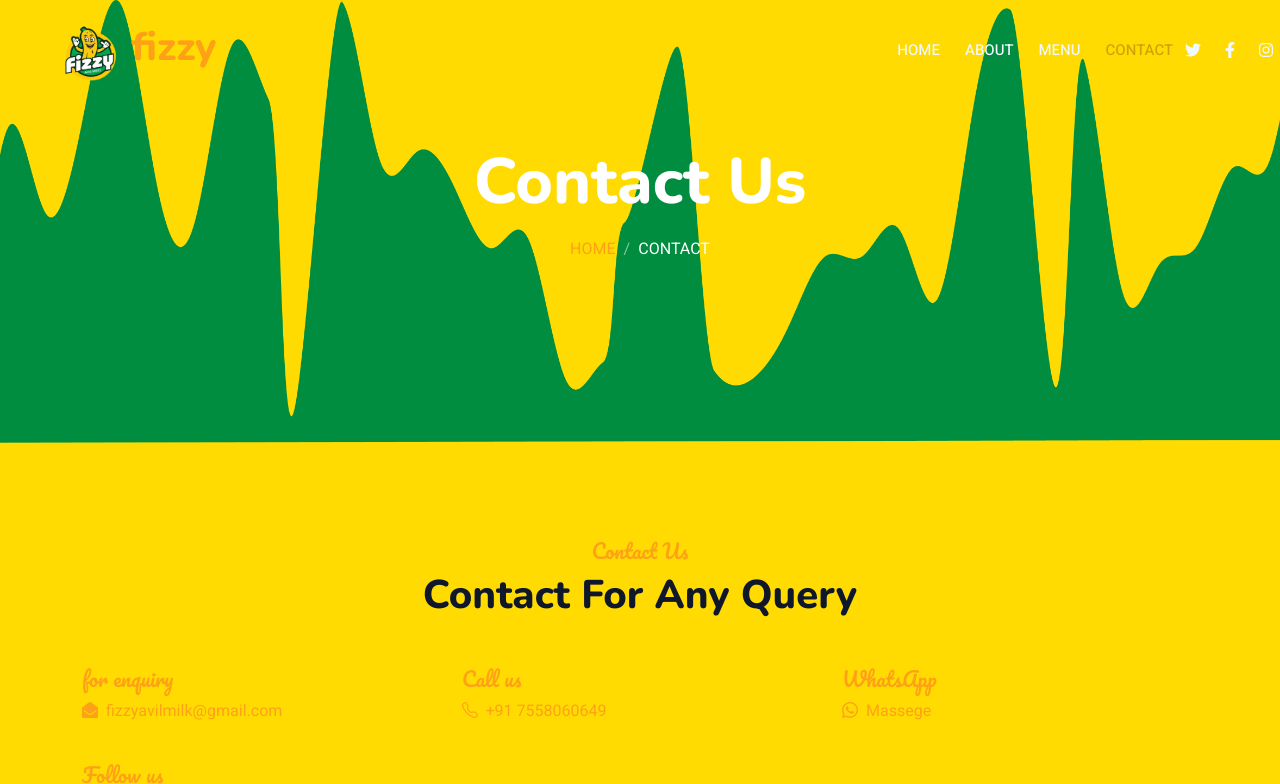
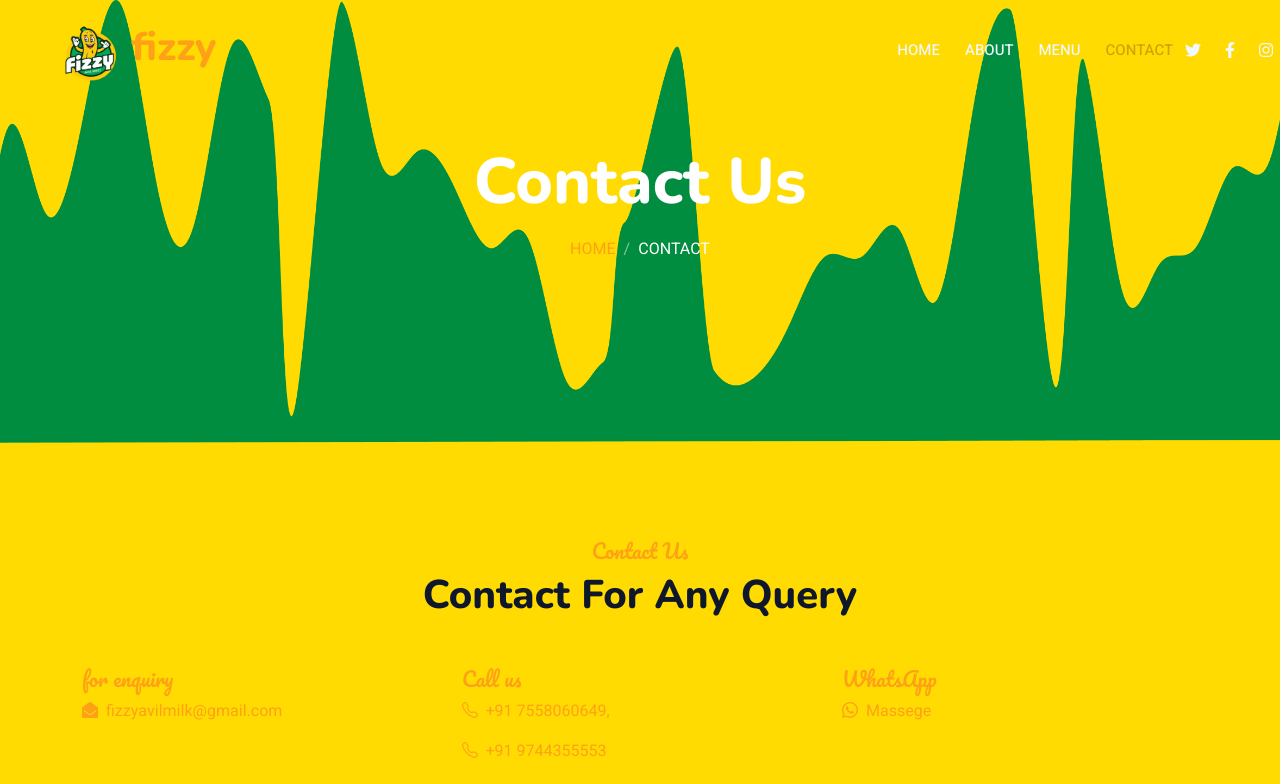
Before and after one commit to farhanbinummer/fizzavilmilk, a plain HTML site: page contact.html in a window 1280 px wide. Shown: the top 784 px of the page. Drawn offline with nearby package versions, Linux system fonts and the light colour scheme.

Commit message:
new number added

```diff
--- a/contact.html
+++ b/contact.html
@@ -108,7 +108,9 @@
                             </div>
                             <div class="col-md-4">
                                 <h5 class="section-title ff-secondary fw-normal text-start text-primary">Call us</h5>
-                                <p><a href="tel:7558060649"><i class="fa bi bi-telephone text-primary me-2"></i>+91 7558060649</p></a>
+                                <p><a href="tel:7558060649"><i class="fa bi bi-telephone text-primary me-2"></i>+91 7558060649,</p></a>
+                                <a href="tel:9744355553"><i class="fa bi bi-telephone text-primary me-2"></i>+91 9744355553 </a>
+
                             </div>
                             <div class="col-md-4">
                                 <h5 class="section-title ff-secondary fw-normal text-start text-primary">WhatsApp</h5>
```
